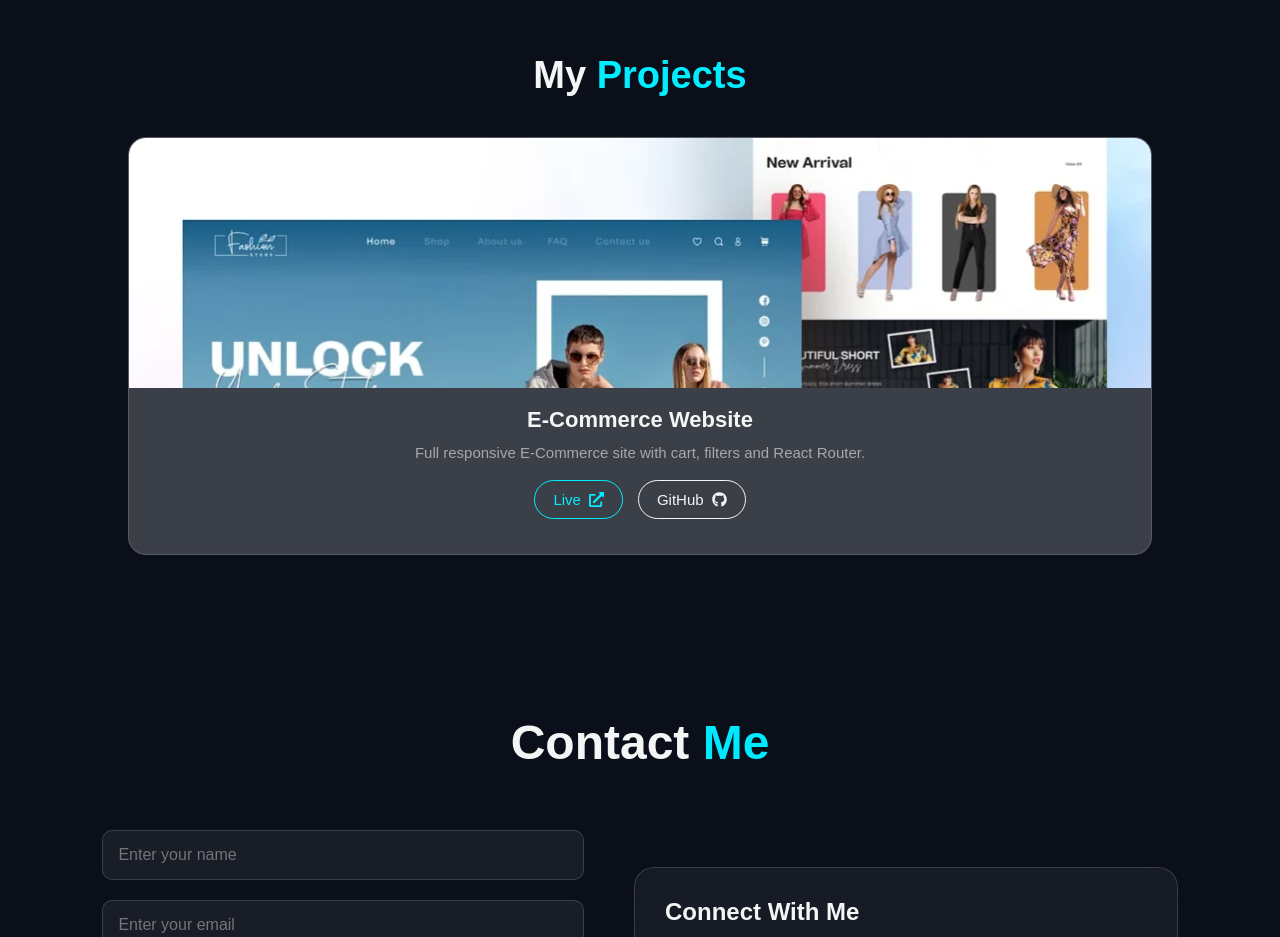
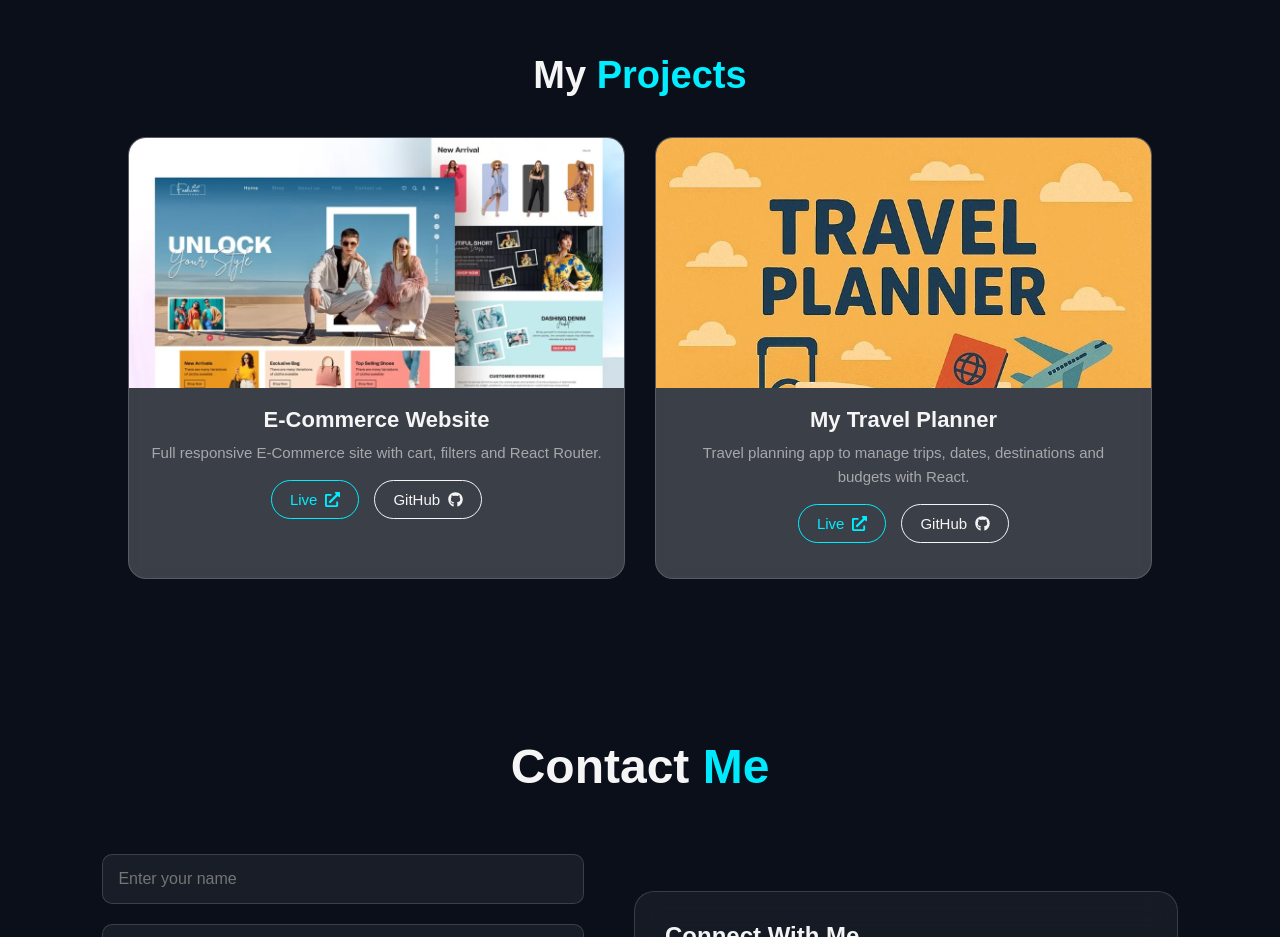
Before and after one commit to kamlesh-bharat-raval/portfolio, a React (Create React App) app: page / in a window 1280 px wide. Shown: the part 2060-2997 px from the top of the page. Built offline with nearby package versions, Linux system fonts and the light colour scheme.

Commit message:
added travel planner project & updated profile image

```diff
--- a/src/components/Projects/Projects.js
+++ b/src/components/Projects/Projects.js
@@ -1,21 +1,25 @@
 import "./Projects.css";
 import { FaExternalLinkAlt, FaGithub } from "react-icons/fa";
-import profileImg from "../../images/ecm.jpg";
+
+import ecommerceImg from "../../images/ecm.jpg";
+import travelImg from "../../images/travel.jpg";   // new image
 
 function Projects() {
   const data = [
     {
       title: "E-Commerce Website",
       desc: "Full responsive E-Commerce site with cart, filters and React Router.",
-      img: profileImg,
-
-
+      img: ecommerceImg,
       live: "https://kamlesh-bharat-raval.github.io/kc/",
-
-
-      github: "https://kamlesh-bharat-raval.github.io/kc/",
+      github: "https://github.com/kamlesh-bharat-raval/kc",
     },
-
+    {
+      title: "My Travel Planner",
+      desc: "Travel planning app to manage trips, dates, destinations and budgets with React.",
+       img: travelImg,
+      live: "https://kamlesh-bharat-raval.github.io/my-travel-planner/",
+      github: "https://github.com/kamlesh-bharat-raval/my-travel-planner",
+    },
   ];
 
   return (
@@ -34,12 +38,21 @@ function Projects() {
               <p>{project.desc}</p>
 
               <div className="project-buttons">
-
-                <a href={project.live} target="_blank" rel="noopener noreferrer" className="btn">
+                <a
+                  href={project.live}
+                  target="_blank"
+                  rel="noopener noreferrer"
+                  className="btn"
+                >
                   Live <FaExternalLinkAlt />
                 </a>
 
-                <a href={project.github} target="_blank" rel="noopener noreferrer" className="btn github">
+                <a
+                  href={project.github}
+                  target="_blank"
+                  rel="noopener noreferrer"
+                  className="btn github"
+                >
                   GitHub <FaGithub />
                 </a>
               </div>
```
Also changed, not shown: src/images/kamlesh.jpg, src/images/travel.jpg (added).
